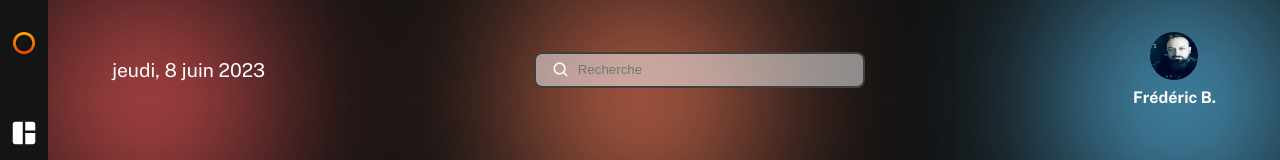
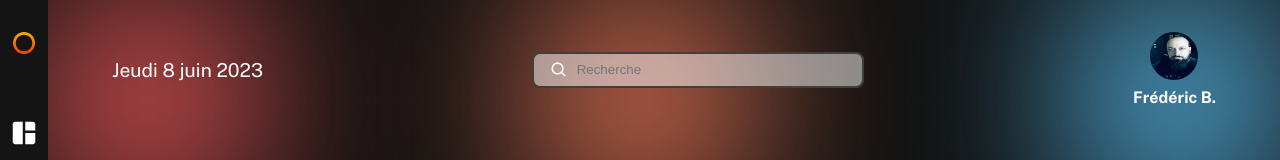
Before and after one commit to B-Frederic/dashboard, a React (Vite) app: page /dashboard in a window 1280 px wide. Shown: the top 160 px of the page. Built offline with nearby package versions, Linux system fonts and the light colour scheme.

Commit message:
patch: date calendar FR + function charFirst for header date dashboard

```diff
--- a/src/components/Layout/Layout.jsx
+++ b/src/components/Layout/Layout.jsx
@@ -13,6 +13,12 @@ import Sidebar from "../Sidebar/Sidebar";
 const Layout = () => {
 
     const {pathname} = useLocation();
+
+    function charFirst(a){
+        return (
+            (a + "").charAt(0).toUpperCase()+a.substr(1)
+        )
+    }
 
     return (
         <div className={css.container}>
@@ -30,7 +36,7 @@ const Layout = () => {
                 </div>
 
                 <div className={css.header}>
-                    <span>{moment().format("dddd, Do MMM YYYY")}</span>
+                    <span>{charFirst(moment().format("dddd Do MMM YYYY"))}</span>
                     <div className={css.searchBar}>
                         <BiSearch size={20} />
                         <input type="text" placeholder="Recherche" />
--- a/src/pages/Calendar/Calendar.jsx
+++ b/src/pages/Calendar/Calendar.jsx
@@ -9,6 +9,7 @@ import timeGridPlugin from "@fullcalendar/timegrid";
 import useCalendar from "../../store/Calendar";
 // Data
 import { createEventId } from "../../data/data";
+import { locale } from "moment";
 
 const Calendar = () => {
 
@@ -47,10 +48,11 @@ const Calendar = () => {
                 <FullCalendar
                 plugins={[dayGridPlugin, interactionPlugin, timeGridPlugin]}
                 headerToolbar={{
-                    left: "prev,next today",
+                    left: "prev,today,next",
                     center: "title",
-                    right: "dayGridMonth,timeGridWeek,timeGridDay"
+                    right: "dayGridMonth,timeGridWeek,timeGridDay",
                 }}
+                locale={"fr-FR"}
                 allDaySlot={false}
                 initialView="timeGridWeek"
                 slotDuration={"01:00:00"}
```
